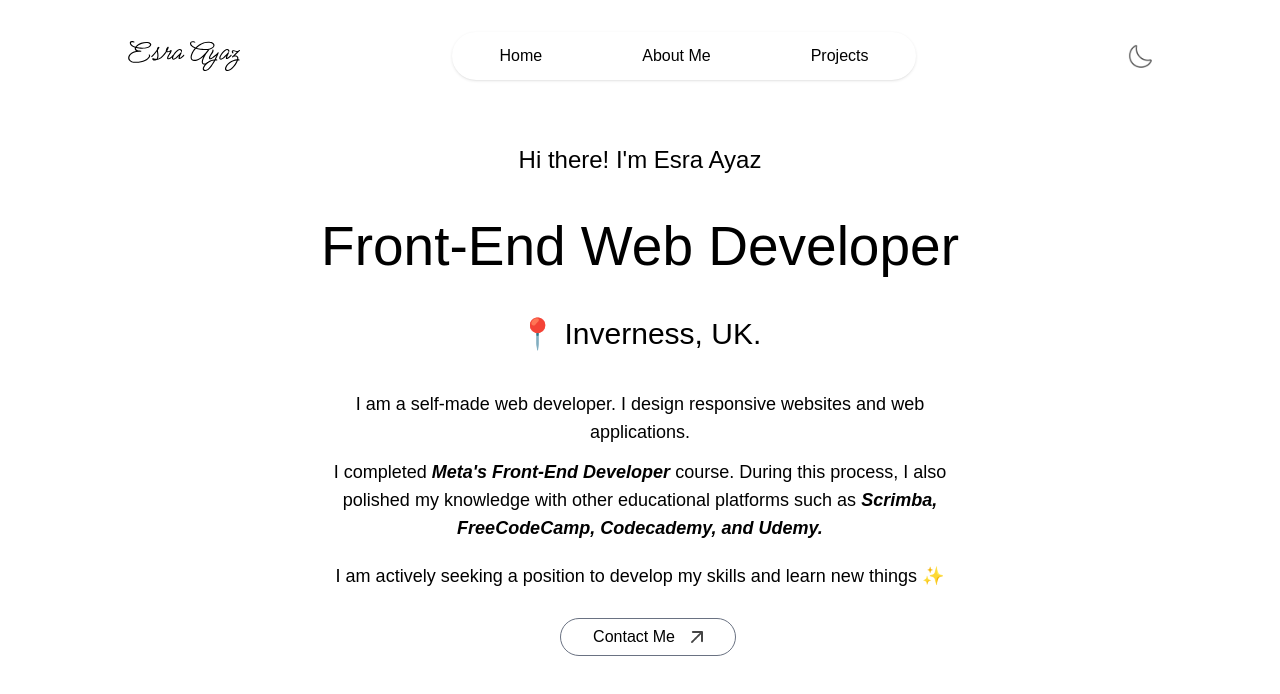
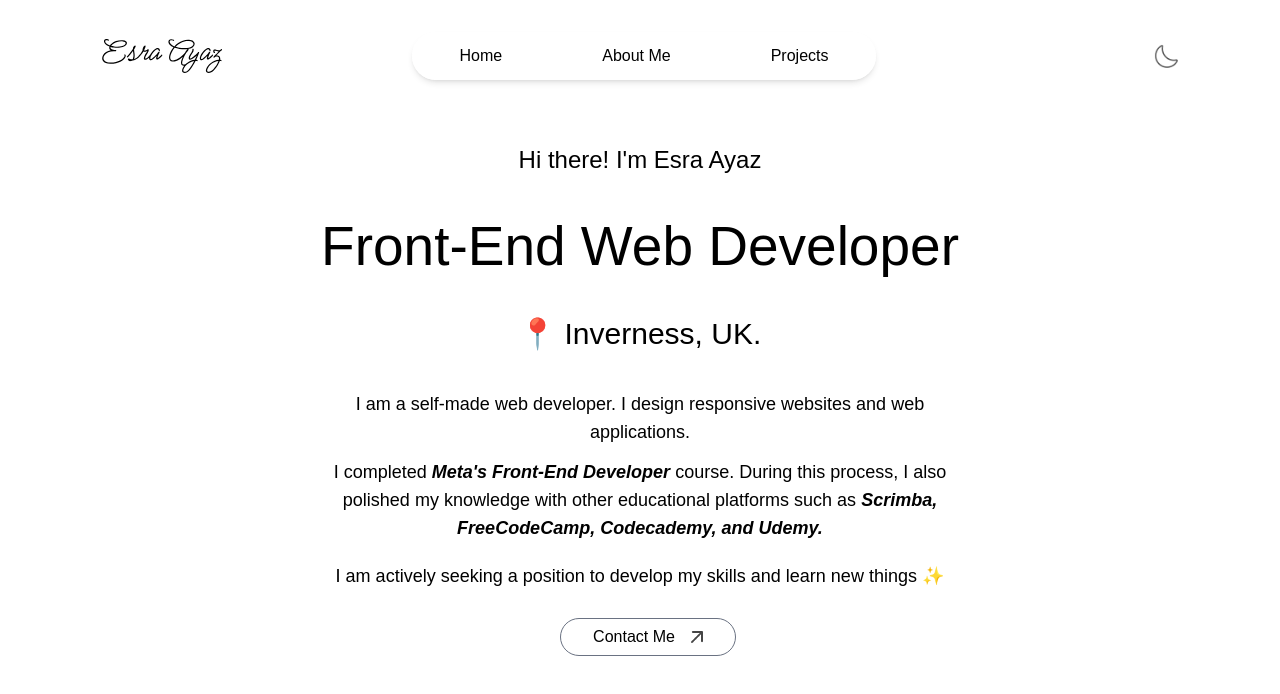
Before and after one commit to esraayaz/main-website, a Next.js app: page / in a window 1280 px wide. Shown: the top 694 px of the page. Built offline with nearby package versions, Linux system fonts and the light colour scheme; a web font is replaced by a local one.

Commit message:
Navbar improved 🌷

```diff
--- a/Components/Navbar.jsx
+++ b/Components/Navbar.jsx
@@ -1,8 +1,10 @@
 import Image from "next/image";
 import { assets } from "@/assets/assets";
-import React, { useRef } from "react";
+import React, { useEffect, useRef, useState } from "react";
 
 const Navbar = () => {
+  const [isScroll, setIsScroll] = useState(false);
+
   const sideMenuRef = useRef();
 
   const openMenu = () => {
@@ -13,13 +15,31 @@ const Navbar = () => {
     sideMenuRef.current.style.transform = "translateX(16rem)";
   };
 
+  useEffect(() => {
+    window.addEventListener("scroll", () => {
+      if (scrollY > 50) {
+        setIsScroll(true);
+      } else {
+        setIsScroll(false);
+      }
+    });
+  }, []);
+
   return (
     <div>
-      <nav className="w-full fixed px-4 py-8 lg:px-8 xl:px-[10%] flex items-center justify-between z-50">
+      <nav
+        className={`w-full fixed px-5 lg:px-8 xl:px-[8%] py-8 flex items-center justify-between z-50 ${
+          isScroll ? "bg-white/30 backdrop-blur-sm shadow-sm" : ""
+        }`}
+      >
         <a href="#top">
-          <Image src={assets.logo} alt="logo" className="w-28 cursor-pointer" />
+          <Image src={assets.logo} alt="logo" className="w-30 cursor-pointer" />
         </a>
-        <ul className="hidden md:flex items-center gap-20 lg:gap-25 rounded-full px-12 py-3 bg-white shadow-sm bg-opacity-50">
+        <ul
+          className={`hidden md:flex items-center gap-20 lg:gap-25 rounded-full px-12 py-3 ${
+            isScroll ? "" : "bg-white/90 shadow-md"
+          }  mr-22`}
+        >
           <li>
             <a className="font-Ovo" href="#top">
               Home
@@ -37,20 +57,20 @@ const Navbar = () => {
           </li>
         </ul>
 
-        <div className="">
-          <button className="hidden md:flex">
+        <div className="flex items-center">
+          <button className="hidden md:flex cursor-pointer">
             <Image src={assets.moon_icon} alt="moon" className="w-6" />
           </button>
 
-          <button className="block md:hidden ml-3" onClick={openMenu}>
-            <Image src={assets.menu_black} alt="moon" className="w-6" />
+          <button className="block md:hidden" onClick={openMenu}>
+            <Image src={assets.menu_black} alt="menu-black" className="w-6" />
           </button>
         </div>
 
         {/*-- --------- Mobile Menu --------- --*/}
         <ul
           ref={sideMenuRef}
-          className="flex md:hidden flex-col gap-5 py-20 px-10 fixed -right-64 top-0 bottom-0 w-64 z-50 h-screen bg-fuchsia-100 transition duration-50"
+          className="flex md:hidden flex-col gap-5 py-20 px-10 fixed -right-64 top-0 bottom-0 w-64 z-50 h-screen bg-fuchsia-50 transition duration-500"
         >
           <div className="absolute right-6 top-6" onClick={closeMenu}>
             <Image
@@ -63,7 +83,7 @@ const Navbar = () => {
             <Image
               src={assets.moon_icon}
               alt="moon"
-              className="md:hidden w-6"
+              className="md:hidden w-6 cursor-pointer"
             />
           </button>
           <li>
@@ -72,7 +92,7 @@ const Navbar = () => {
             </a>
           </li>
           <li>
-            <a className="font-Ovo" onClick={closeMenu} href="#about">
+            <a className="font-Ovo" onClick={closeMenu} href="#About">
               🐣 About Me
             </a>
           </li>
```
